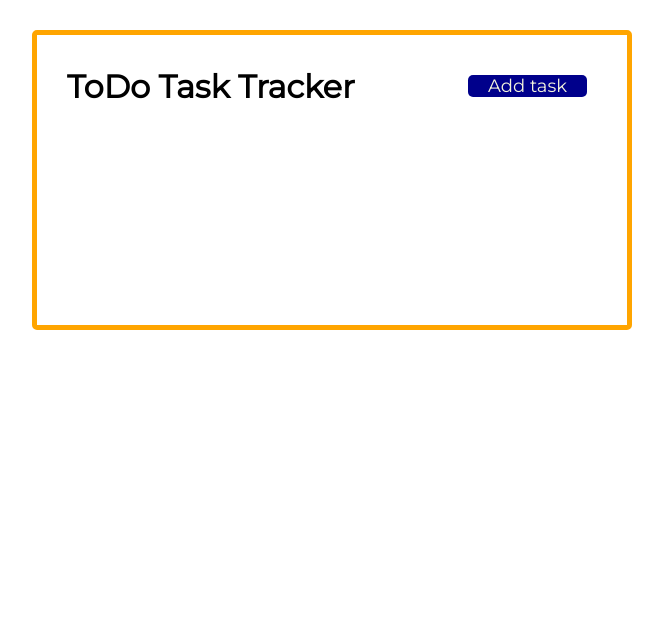
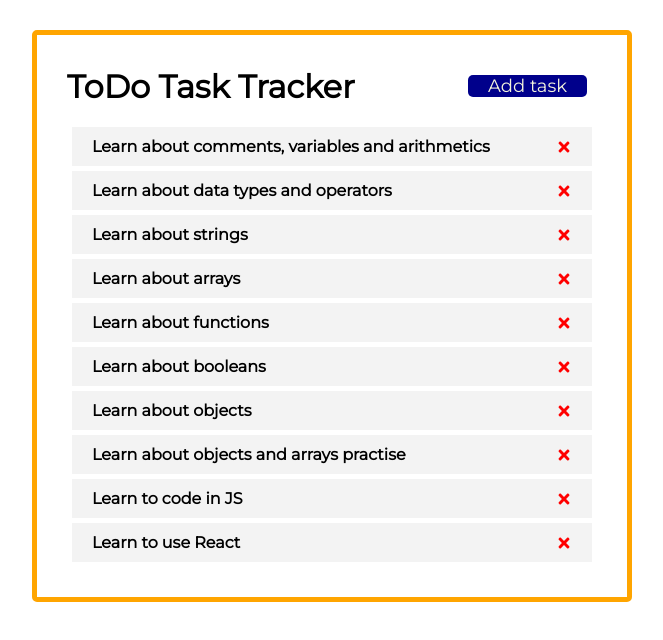
Before and after one commit to Pannonians/pannonians.js, a React (Create React App) app in the folder apps/todo/: page / in a window 1280 px wide. Shown: the top 640 px of the page, without its empty margins (308-971 px from the left). Built offline with nearby package versions, Linux system fonts and the light colour scheme.

Commit message:
uradjeno do 15.10.21.

```diff
--- a/apps/todo/package.json
+++ b/apps/todo/package.json
@@ -9,7 +9,8 @@
     "react": "^17.0.2",
     "react-dom": "^17.0.2",
     "react-scripts": "4.0.3",
-    "web-vitals": "^1.0.1"
+    "web-vitals": "^1.0.1",
+    "react-icons": "^4.3.1"
   },
   "scripts": {
     "start": "react-scripts start",
--- a/apps/todo/src/App.js
+++ b/apps/todo/src/App.js
@@ -1,12 +1,71 @@
+import { useState } from "react";
 import "./App.css";
 import Header from "./Components/Heder";
+import Tasks from "./Components/Tasks";
 
-function App() {
+const App = () => {
+  const [tasks, setTasks] = useState([
+    {
+      id: 1,
+      lesson: "Learn about comments, variables and arithmetics",
+      done: true,
+    },
+    {
+      id: 2,
+      lesson: "Learn about data types and operators",
+      done: true,
+    },
+    {
+      id: 3,
+      lesson: "Learn about strings",
+      done: true,
+    },
+    {
+      id: 4,
+      lesson: "Learn about arrays",
+      done: true,
+    },
+    {
+      id: 5,
+      lesson: "Learn about functions",
+      done: true,
+    },
+    {
+      id: 6,
+      lesson: "Learn about booleans",
+      done: true,
+    },
+    {
+      id: 7,
+      lesson: "Learn about objects",
+      done: true,
+    },
+    {
+      id: 8,
+      lesson: "Learn about objects and arrays practise",
+      done: true,
+    },
+    {
+      id: 9,
+      lesson: "Learn to code in JS",
+      done: false,
+    },
+    {
+      id: 10,
+      lesson: "Learn to use React",
+      done: false,
+    },
+  ]);
+
+  const deleteTask = (id) => {
+    console.log("obrisano", id);
+  };
   return (
     <div className="containerTodo">
       <Header />
+      <Tasks tasks={tasks} onDelete={deleteTask} />
     </div>
   );
-}
+};
 
 export default App;
--- a/apps/todo/src/Components/Button.js
+++ b/apps/todo/src/Components/Button.js
@@ -2,7 +2,11 @@ import PropTypes from "prop-types";
 
 const Button = ({ color, text, onClick }) => {
   return (
-    <button style={{ backgroundColor: color }} className="button" onClick={onClick}>
+    <button
+      style={{ backgroundColor: color }}
+      className="button"
+      onClick={onClick}
+    >
       {text}
     </button>
   );
--- /dev/null
+++ b/apps/todo/src/Components/Task.js
@@ -0,0 +1,17 @@
+import { FaTimes } from "react-icons/fa";
+
+const Task = ({ task, onDelete }) => {
+  return (
+    <div className="task">
+      <h4>
+        {task.lesson}
+        <FaTimes
+          style={{ color: "red", cursor: "pointer" }}
+          onClick={() => onDelete(task.id)}
+        />
+      </h4>
+    </div>
+  );
+};
+
+export default Task;
--- /dev/null
+++ b/apps/todo/src/Components/Tasks.js
@@ -0,0 +1,13 @@
+import Task from "./Task";
+
+const Tasks = ({ tasks, onDelete }) => {
+  return (
+    <>
+      {tasks.map((task) => (
+        <Task key={task.id} task={task} onDelete={onDelete} />
+      ))}
+    </>
+  );
+};
+
+export default Tasks;
--- a/apps/todo/src/index.css
+++ b/apps/todo/src/index.css
@@ -55,18 +55,18 @@ body {
   width: 100%;
 }
 
-.event {
+.task {
   background: #f3f3f3;
   margin: 5px;
   padding: 10px 20px;
   cursor: pointer;
 }
 
-.event.reminder {
+.task.done {
   border-left: 5px solid darkolivegreen;
 }
 
-.event h3 {
+.task h4 {
   display: flex;
   align-items: center;
   justify-content: space-between;
--- a/package.json
+++ b/package.json
@@ -11,5 +11,8 @@
   ],
   "scripts": {
     "todo": "yarn workspace @pannonians/todo"
+  },
+  "dependencies": {
+    "react-icons": "^4.3.1"
   }
 }
```
Also changed, not shown: 2 other files (tests, documents, lock files or other folders).
